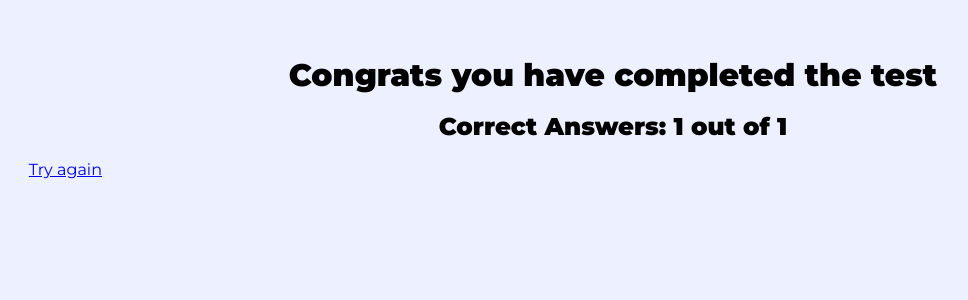
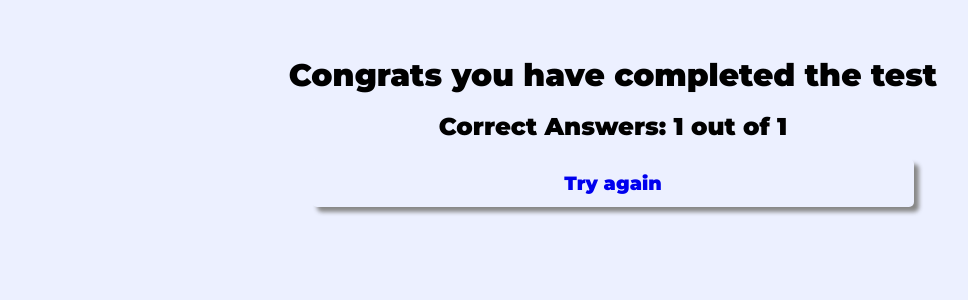
Before and after one commit to ushusdeepthi/task, a PHP site: page /final.php in a window 1280 px wide. Shown: the top 300 px of the page, without its empty margins (27-995 px from the left). Run offline with PHP 8.4, Linux system fonts and the light colour scheme; the visitor is signed in with stand-in values (Sample User, id 1).

Commit message:
:lipstick: fix styling

```diff
--- a/final.php
+++ b/final.php
@@ -15,7 +15,7 @@
         <h2>Congrats you have completed the test</h2>
         <h3> Correct Answers: <?php echo $_SESSION['score'] ?> out of <?php echo $_SESSION['total'] ?></h3>
     </div>
-    <a href="index.php" class="button">Try again</a>
+    <a href="index.php" class="back_button">Try again</a>
     <?php session_destroy() ?>
 </body>
 
--- a/question.php
+++ b/question.php
@@ -66,7 +66,7 @@ if (isset($_POST['name'])) $_SESSION['name'] = $_POST['name'];
             <input type='hidden' value="<?php echo $number ?>" name="number">
         </ul>
     </form>
-    <a href="/index.php">Exit</a>
+    <a href="./index.php" class="back_button">Exit</a>
     <script src="app.js"></script>
 </body>
 
--- a/style.css
+++ b/style.css
@@ -1,5 +1,10 @@
 @import url("https://fonts.googleapis.com/css2?family=Montserrat:wght@400;600;900&display=swap");
 
+*,
+*::after,
+*::before {
+    box-sizing: border-box;
+}
 * {
     background-color: #ecf0ff;
     margin: 1%;
@@ -14,13 +19,9 @@ body {
     text-align: center;
 }
 
-/* #personal_details{
-    width:25%;
-    margin:0px auto;
-} */
 #personal_details {
     display: flex;
-    width: 50%;
+    width: 60%;
     flex-direction: column;
     margin: 0px auto;
     padding: 2.5rem;
@@ -68,11 +69,6 @@ body {
     text-align: center;
 }
 
-.question_no {
-    background-color: rgb(140, 133, 240);
-    box-shadow: 5px 5px 4px #888888;
-}
-
 #start_quiz:hover,
 .new_game:hover,
 #button:hover {
@@ -87,9 +83,16 @@ body {
     box-shadow: 0 5px #666;
     transform: translateY(2px);
 }
-.try_again{
+a.back_button, a.exit{
+    margin-top:2rem;
     padding: 0.75rem;
+    width:50%;
     box-shadow: 5px 5px 4px #888888;
     font-size: 1.2rem;
     border-radius: 5px;
+    text-decoration: none;
+    font-weight:bold;
+    display:flex;
+    justify-content:center;
+    margin:0 auto;
 }
```
